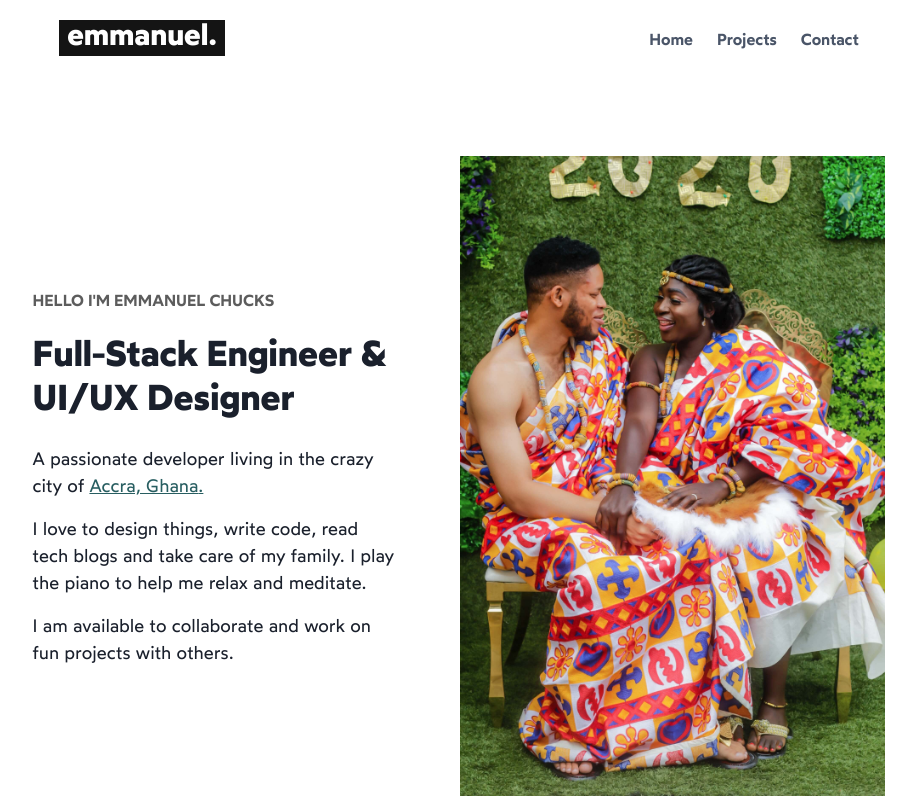
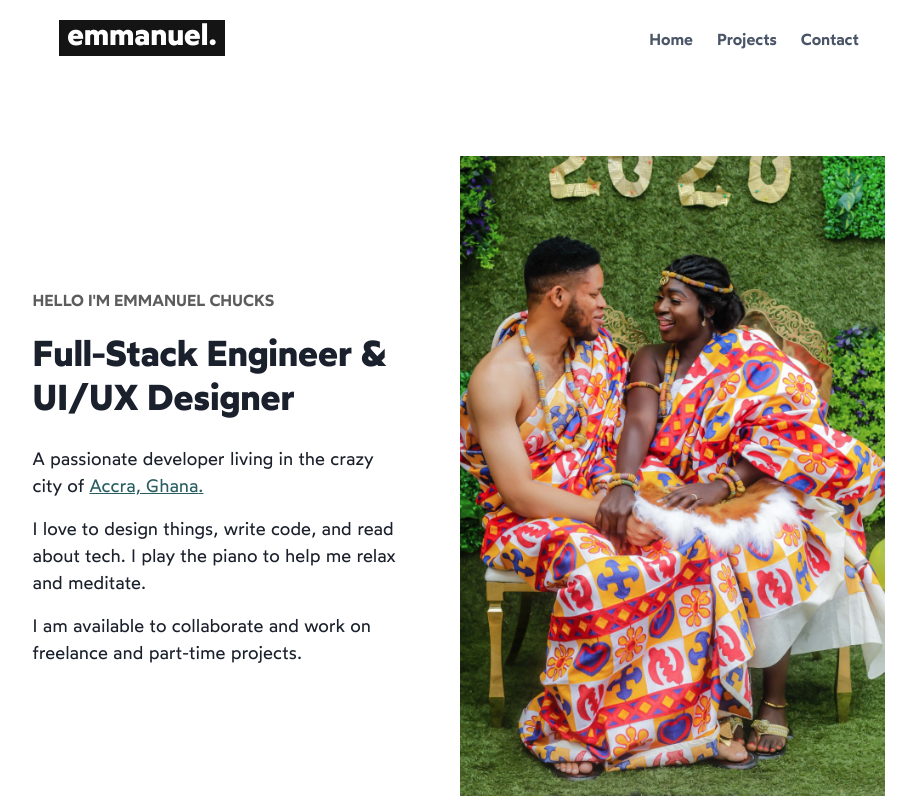
Before and after one commit to emmanuelchucks/emmanuelchucks.com, a Next.js app: page / in a window 1280 px wide. Shown: the top 800 px of the page, without its empty margins (181-1097 px from the left). Built offline with nearby package versions, Linux system fonts and the light colour scheme.

Commit message:
change hero copy to be smoother

```diff
--- a/components/Hero.tsx
+++ b/components/Hero.tsx
@@ -11,8 +11,8 @@ function Hero() {
     body: {
       p1: "A passionate developer living in the crazy city of",
       a1: "Accra, Ghana",
-      p2: "I love to design things, write code, read tech blogs and take care of my family. I play the piano to help me relax and meditate.",
-      p3: "I am available to collaborate and work on fun projects with others.",
+      p2: "I love to design things, write code, and read about tech. I play the piano to help me relax and meditate.",
+      p3: "I am available to collaborate and work on freelance and part-time projects.",
     },
     skills: {
       code: ["React", "GraphQL", "TypeScript", "Flutter"],
```
